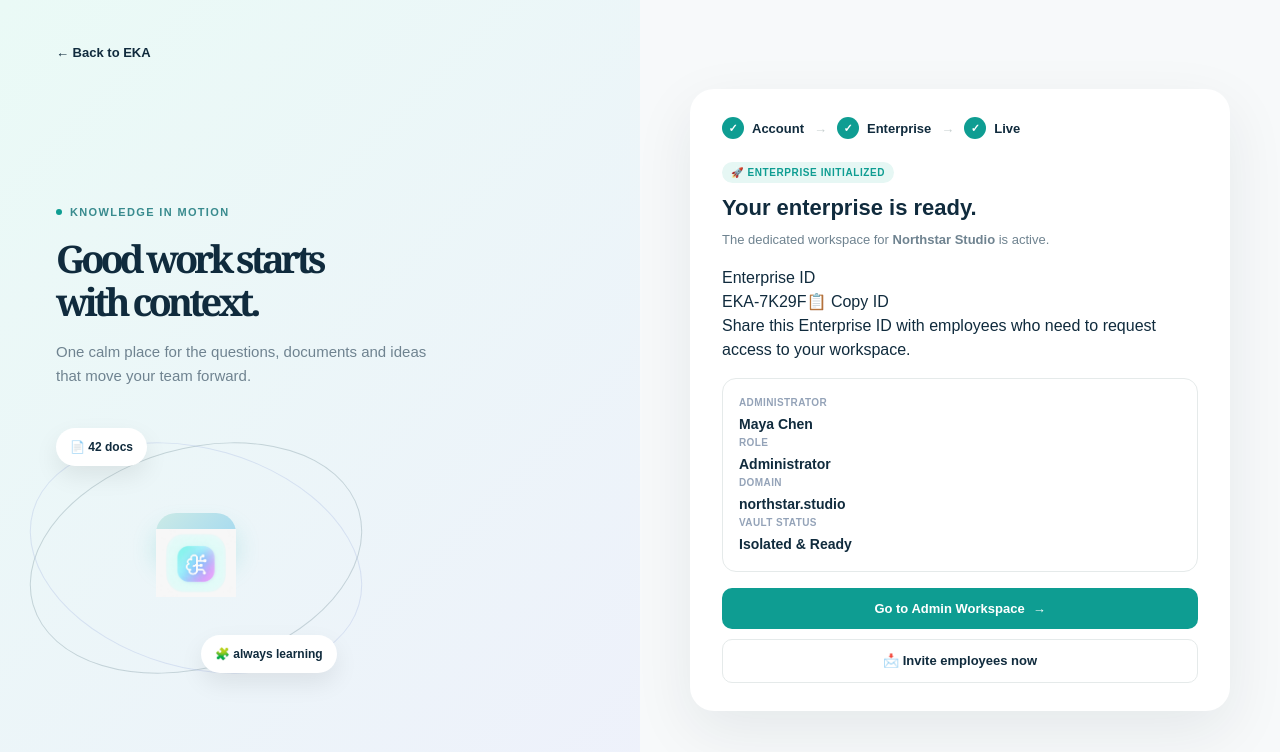
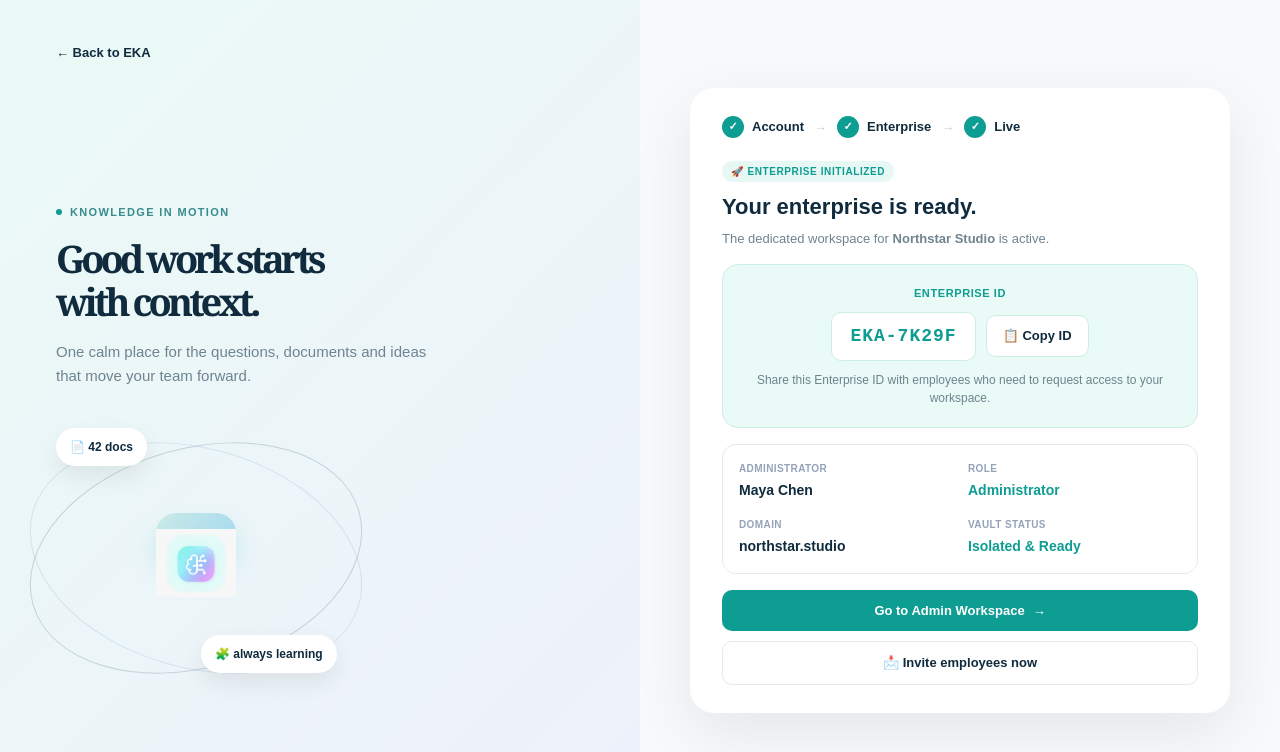
Before and after one commit to EKA-Project/enterprise-knowledge-agent, a React app in the folder frontend/: page /signup/admin/confirmation in a window 1280 px wide. Shown: the top 752 px of the page. Built offline with nearby package versions, Linux system fonts and the light colour scheme; the HTML template or start-up script is replaced by a standard one.

Commit message:
Added css to enterprise profile

```diff
--- a/frontend/src/styles/auth.css
+++ b/frontend/src/styles/auth.css
@@ -873,3 +873,76 @@
   outline: none;
   border-color: var(--teal);
 }
+/* ==========================================================================
+   Enterprise ID box (Admin Enterprise Profile / ready page)
+   ========================================================================== */
+
+.enterprise-id-box {
+  text-align: center;
+  border: 1px solid #cdeee6;
+  background: #eafaf6;
+  border-radius: 16px;
+  padding: 20px;
+  margin-bottom: 16px;
+}
+
+.enterprise-id-label {
+  margin: 0 0 10px;
+  font-size: 11px;
+  font-weight: 800;
+  letter-spacing: 0.6px;
+  color: var(--teal);
+  text-transform: uppercase;
+}
+
+.enterprise-id-row {
+  display: flex;
+  align-items: center;
+  justify-content: center;
+  gap: 10px;
+  margin-bottom: 10px;
+}
+
+.enterprise-id-value {
+  padding: 10px 18px;
+  border-radius: 10px;
+  background: white;
+  border: 1px solid #cdeee6;
+  font-family: "Courier New", monospace;
+  font-size: 18px;
+  font-weight: 700;
+  color: var(--teal);
+  letter-spacing: 1px;
+}
+
+.copy-id-btn {
+  padding: 10px 16px;
+  border-radius: 10px;
+  border: 1px solid #cdeee6;
+  background: white;
+  color: var(--ink);
+  font-size: 13px;
+  font-weight: 700;
+  cursor: pointer;
+  white-space: nowrap;
+}
+
+.copy-id-btn:hover {
+  background: #f4fbfa;
+}
+
+.enterprise-id-hint {
+  margin: 0;
+  font-size: 12px;
+  color: var(--muted);
+  line-height: 1.5;
+}
+.success-details-grid {
+  display: grid;
+  grid-template-columns: 1fr 1fr;
+  gap: 16px;
+}
+
+.success-value--accent {
+  color: var(--teal);
+}
```
